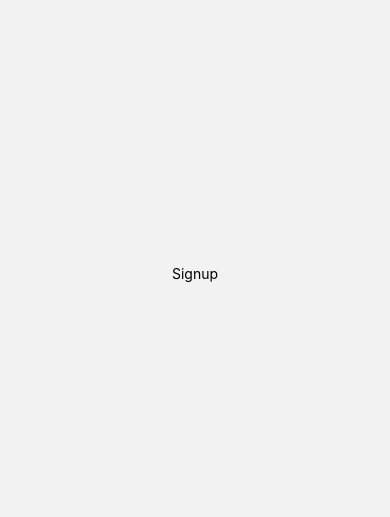
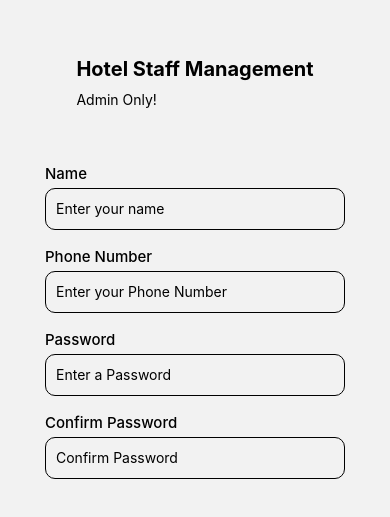
Before and after one commit to Kene10-codes/Hotelia, a React Native app: screen /Signup in a window 390 px wide. Shown: the part 149-666 px from the top of the page. Built offline with nearby package versions, Linux system fonts and the light colour scheme.

Commit message:
working on the signup page

```diff
--- a/screens/signup/Signup.jsx
+++ b/screens/signup/Signup.jsx
@@ -1,12 +1,58 @@
-import React from 'react';
-import {View, Text} from 'react-native';
+import {useState} from 'react';
+import {View, Text, SafeAreaView, TextInput} from 'react-native';
 
 import styles from './signup';
 
 export default function Signup () {
   return (
-    <View style={styles.container}>
-      <Text>Signup</Text>
-    </View>
+    <SafeAreaView style={styles.container}>
+      <View style={styles.header__container}>
+        <Text style={styles.header}>Hotel Staff Management</Text>
+        <Text>Admin Only!</Text>
+      </View>
+      <View>
+        <View style={styles.input__wrapper}>
+          <Text style={styles.input__text}>Name</Text>
+          <TextInput
+            onChangeText={() => {}}
+            value=""
+            placeholder="Enter your name"
+            style={styles.input}
+          />
+        </View>
+        <View style={styles.input__wrapper}>
+          <Text style={styles.input__text}>Phone Number</Text>
+          <TextInput
+            onChangeText={() => {}}
+            value=""
+            placeholder="Enter your Phone Number"
+            maxLength={11}
+            keyboardType="numeric"
+            style={styles.input}
+          />
+        </View>
+        <View style={styles.input__wrapper}>
+          <Text style={styles.input__text}>Password</Text>
+          <TextInput
+            onChangeText={() => {}}
+            value=""
+            placeholder="Enter a Password"
+            style={styles.input}
+            maxLength={8}
+          />
+        </View>
+        <View style={styles.input__wrapper}>
+          <Text style={styles.input__text}>Confirm Password</Text>
+          <TextInput
+            onChangeText={() => {}}
+            value=""
+            maxLength={8}
+            placeholder="Confirm Password"
+            style={styles.input}
+          />
+        </View>
+
+      </View>
+    </SafeAreaView>
   );
 }
--- a/screens/signup/signup.js
+++ b/screens/signup/signup.js
@@ -2,6 +2,31 @@ import {StyleSheet} from 'react-native';
 
 const styles = StyleSheet.create ({
   container: {flex: 1, alignItems: 'center', justifyContent: 'center'},
+  header__container: {
+    marginBottom: 50,
+  },
+  header: {
+    fontSize: 20,
+    fontWeight: 700,
+    paddingBottom: 10,
+  },
+  input__wrapper: {
+    marginTop: 6,
+    marginBottom: 6,
+  },
+  input__text: {
+    fontSize: 15,
+    fontWeight: 500,
+  },
+  input: {
+    height: 42,
+    width: 300,
+    marginTop: 5,
+    marginBottom: 5,
+    borderWidth: 0.5,
+    padding: 10,
+    borderRadius: 10,
+  },
 });
 
 export default styles;
```
